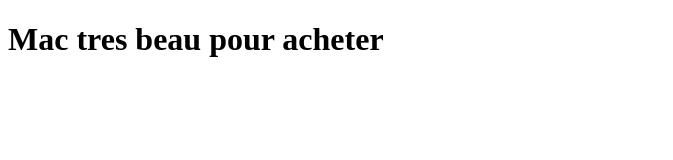
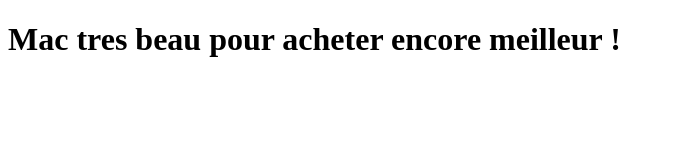
Before and after one commit to Raphaelzimeray/mac-2022, a plain HTML site: page index.html in a window 1280 px wide. Shown: the whole page, without its empty margins (0-673 px from the left). Drawn offline with Linux system fonts and the light colour scheme.

Commit message:
j'ai fait la version 2023
c'est bien?

```diff
--- a/index.html
+++ b/index.html
@@ -5,7 +5,7 @@
 <body>
 	 <div>
 	 <h1>
-		Mac tres beau pour acheter
+		Mac tres beau pour acheter encore meilleur !
 	</h1>
      </div>
 	</body>
```
